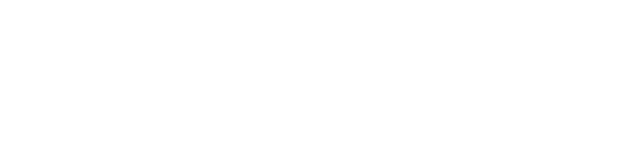
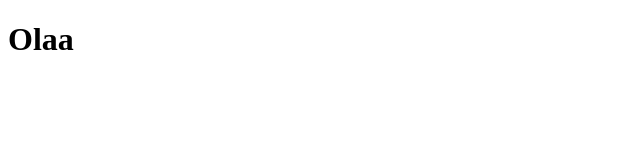
Before and after one commit to eduardoalen/pratica_git, a plain HTML site: page index.html in a window 1280 px wide. Shown: the whole page, without its empty margins (0-640 px from the left). Drawn offline with Linux system fonts and the light colour scheme.

Commit message:
enviando alteração

```diff
--- a/index.html
+++ b/index.html
@@ -6,6 +6,7 @@
     <title>Document</title>
 </head>
 <body>
+    <h1>Olaa</h1>
 
 </body>
 </html>
```
